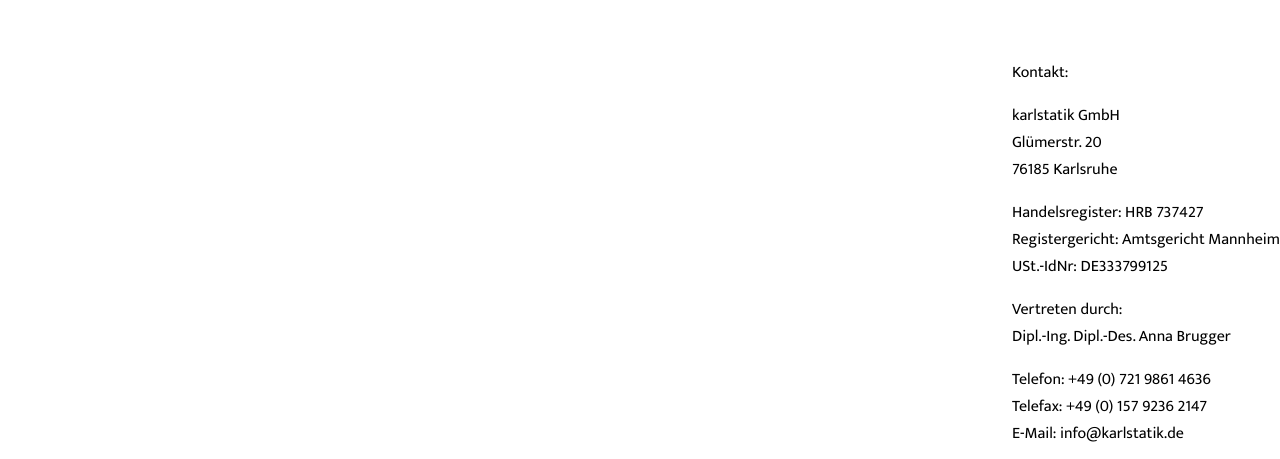
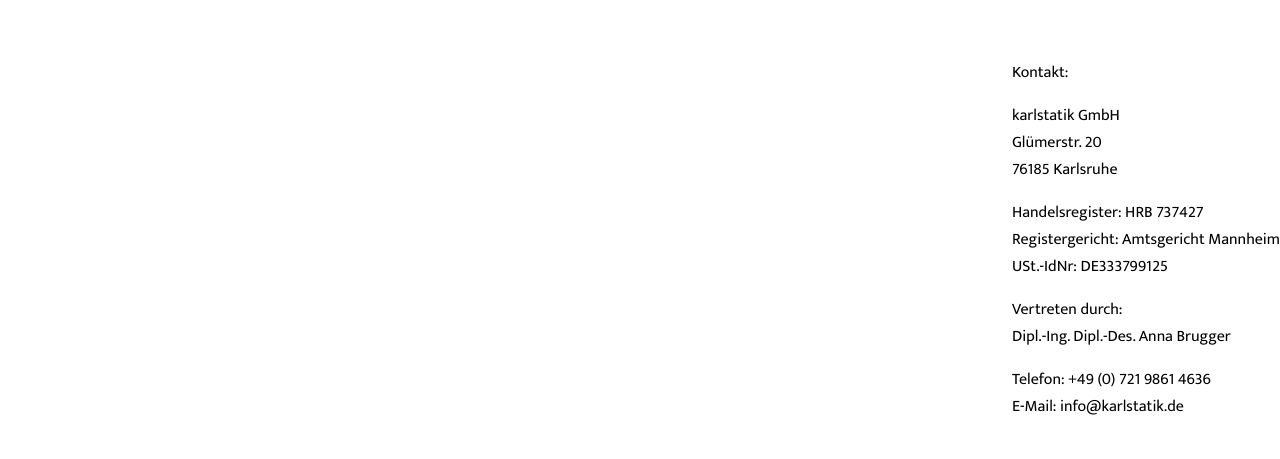
Before and after one commit to karlstatik/website-alt, a plain HTML site: page index.html in a window 1280 px wide. Shown: the part 341-800 px from the top of the page. Drawn offline with Linux system fonts and the light colour scheme.

Commit message:
fax entfernt

```diff
--- a/index.html
+++ b/index.html
@@ -172,7 +172,6 @@ h1 emph{font-weight:400 !important;}
         <p>Vertreten durch:<br>
           Dipl.-Ing. Dipl.-Des. Anna Brugger</p>
         <p>Telefon: <a href="tel:+4972198614636">+49 (0) 721 9861 4636</a><br>
-          Telefax:<a href="tel:+4915792362147"> +49 (0) 157 9236 2147</a><br>
           E-Mail: <a href="mailto:info@karlstatik.de">info@karlstatik.de</a></p>
       </div>
       <div id="spacer2"> </div>
```
